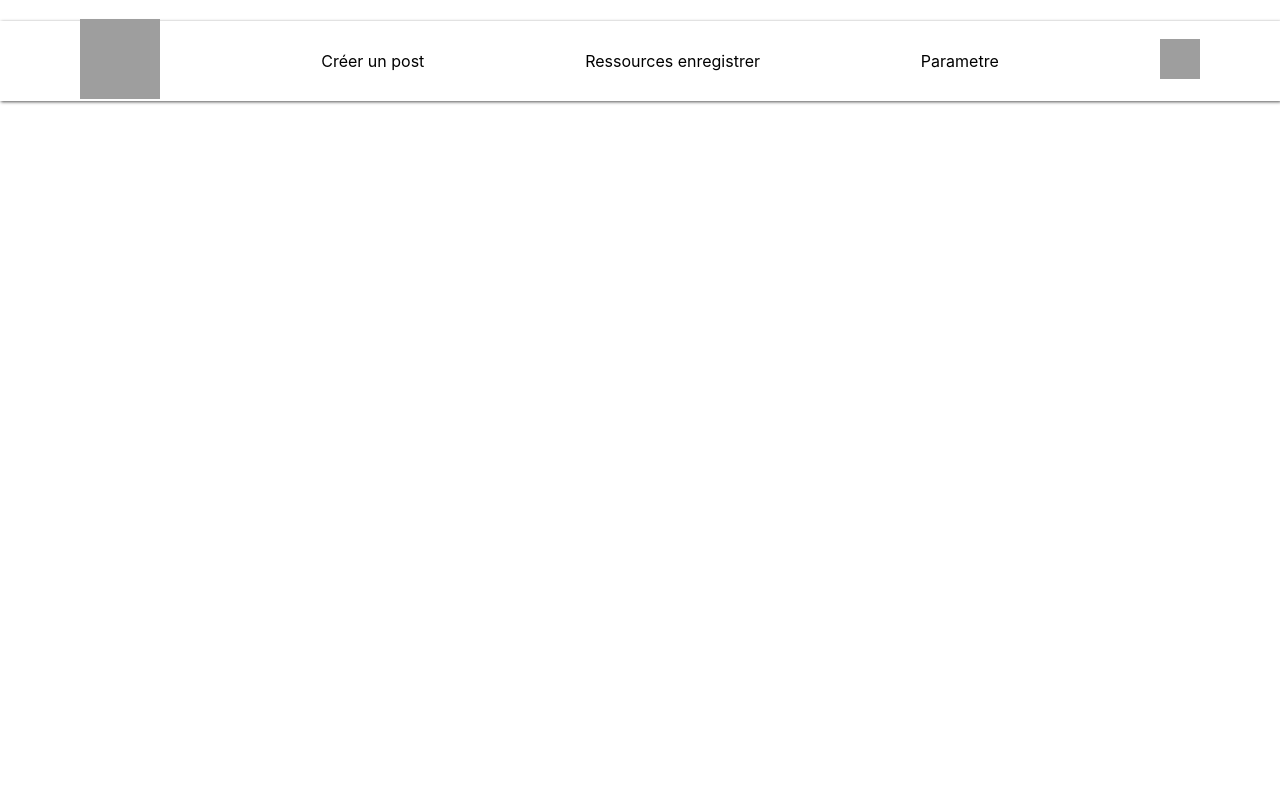
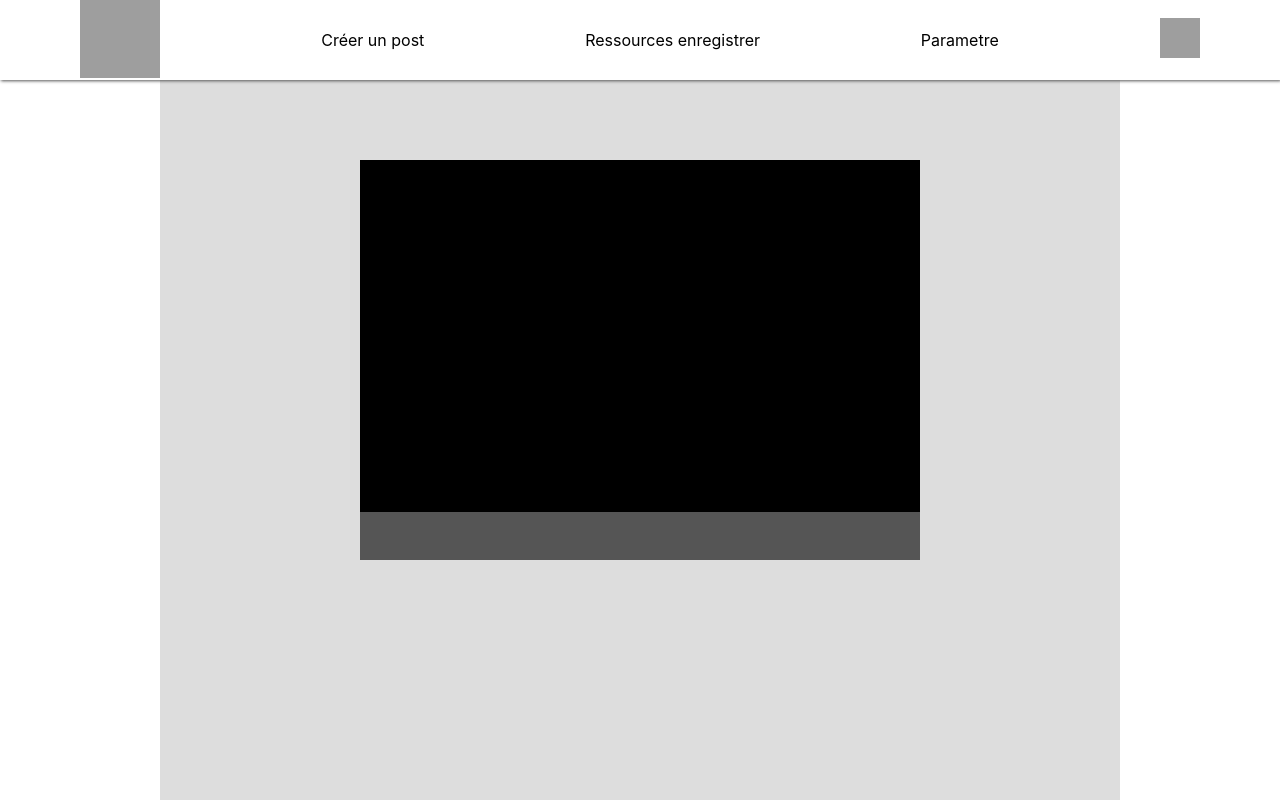
Before and after one commit to theosab2/rela_ressources, a Next.js app in the folder Front-end-web/: page /home/Home in a window 1280 px wide. Built offline with nearby package versions, Linux system fonts and the light colour scheme; grey boxes are pictures that could not be loaded.

Commit message:
Début Accueil

```diff
--- a/Front-end-web/pages/home/Home.js
+++ b/Front-end-web/pages/home/Home.js
@@ -1,21 +1,15 @@
 import Navigation from "../Navigation";
-
+import style from "../../styles/Home.module.css"
+import Post from "../home/Post"
 export default function Home(props){
     return(
     <>
         <Navigation></Navigation>
-        <h1>{props.data}</h1>
+        <div className={style.HomeContainer}>
+          <div className={style.HomeSubContainer}>
+            <Post></Post>
+          </div>
+        </div>
     </>
     )
 }
-
-export async function getStaticProps() {
-    // Get external data from the file system, API, DB, etc.
-    const data = "test"
-
-    // The value of the `props` key will be
-    //  passed to the `Home` component
-    return {
-      props: data
-    }
-  }
--- /dev/null
+++ b/Front-end-web/pages/home/Post.js
@@ -0,0 +1,11 @@
+import style from "../../styles/Home.module.css"
+
+export default function Post(){
+    return(
+        <div className={style.ArticleContainer}>
+            <div className={style.ArticleSubContainer}>
+
+            </div>
+        </div>
+    )
+}
--- a/Front-end-web/pages/login/Connexion.js
+++ b/Front-end-web/pages/login/Connexion.js
@@ -3,7 +3,6 @@ import style from "../../styles/Inscription.module.css"
 import Link from "next/link"
 import Head from "next/head"
 import React ,{ useState } from "react";
-import { Button as ButtonAntd} from 'antd';
 
 export default function Connexion(){
 
--- a/Front-end-web/styles/Home.module.css
+++ b/Front-end-web/styles/Home.module.css
@@ -114,3 +114,34 @@
     flex-direction: column;
   }
 }
+
+.HomeContainer {
+  display: flex;
+  padding-top: 5rem;
+  flex-direction: column;
+  justify-content: center;
+  align-items: center;
+  height: 100vh;
+}
+
+.HomeSubContainer {
+  padding-top: 5rem;
+  background-color: #ddd;
+  width: 75%;
+  height: 100rem;
+  display: flex;
+  flex-direction: column;
+  align-items: center;
+}
+
+.ArticleContainer {
+  width: 35rem;
+  height: 25rem;
+  background-color: #555;
+}
+
+.ArticleSubContainer {
+  width: 35rem;
+  height: 22rem;
+  background-color: #000;
+}
```
